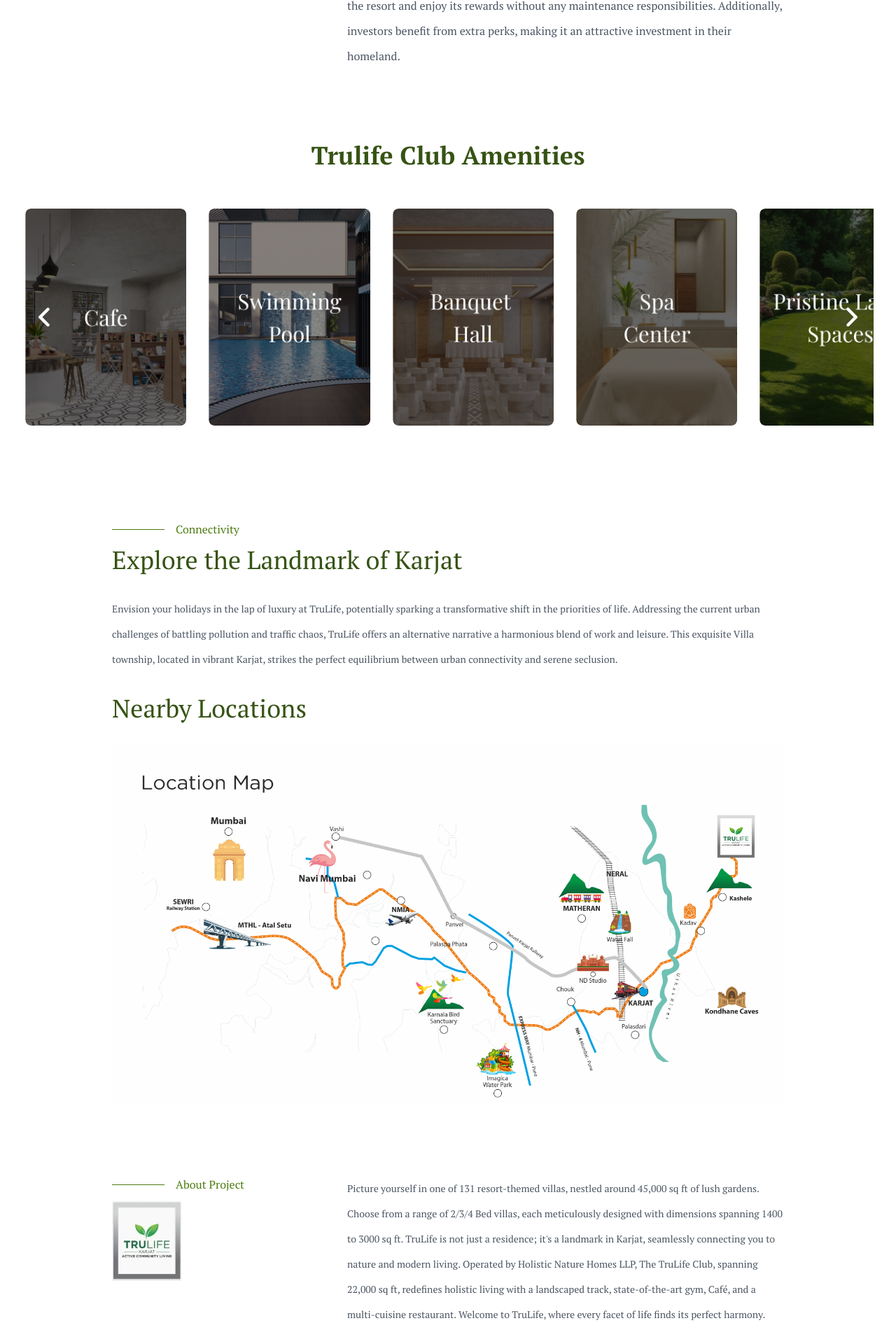
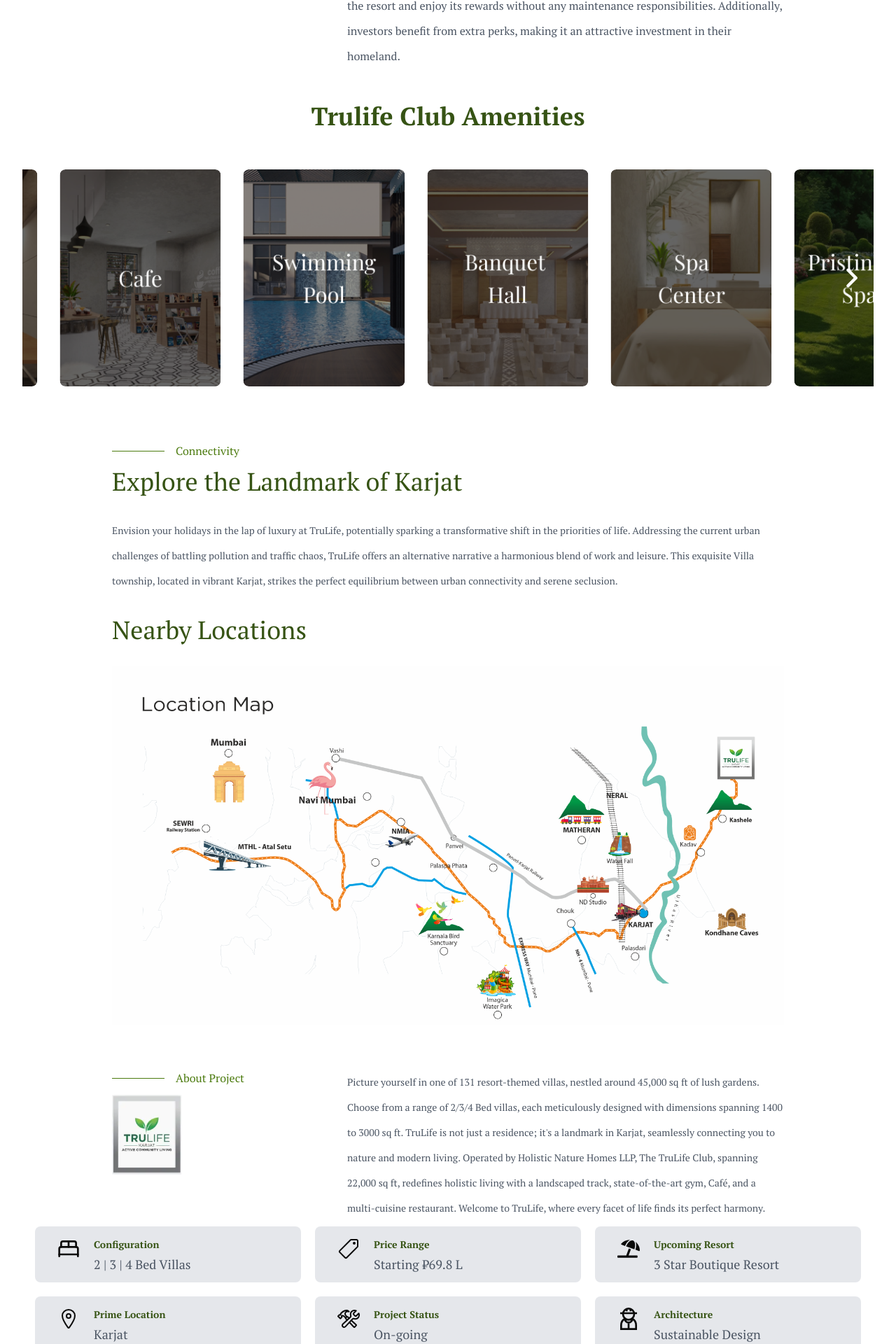
Before and after one commit to dev-kingz/ayassociates, a Next.js app: page /hospitality/trulife-resort in a window 1280 px wide. Shown: the part 874-2794 px from the top of the page at 70% size. Built offline with nearby package versions, Linux system fonts and the light colour scheme.

Commit message:
Optimize image loading in ClubAmenitiesCarousel and TrulifeHeaderCarousel

```diff
--- a/src/app/hospitality/trulife-resort/page.tsx
+++ b/src/app/hospitality/trulife-resort/page.tsx
@@ -67,7 +67,7 @@ const TruLife = () => {
                     <ContactForm />
                 </div>
             </section > */}
-            <section className="ClubAmenities w-[100vw] flex flex-col items-center justify-center self-stretch px-8 sm:py-14 gap-2 sm:gap-8">
+            <section className="ClubAmenities w-[100vw] flex flex-col items-center justify-center self-stretch px-8 gap-2 sm:gap-8">
                 <h2 className="text-2xl sm:text-4xl text-lime-900 font-semibold justify-center items-center ">
                     Trulife Club Amenities
                 </h2>
@@ -94,7 +94,7 @@ const TruLife = () => {
                     className="w-full"
                 />
             </section>
-            <section className="About px-8 sm:px-40 py-4 sm:py-12 flex flex-col sm:flex-row items-start justify-between bg-white gap-5 sm:gap-32 ">
+            <section className="About px-8 sm:px-40 py-2 flex flex-col sm:flex-row items-start justify-between bg-white gap-5 sm:gap-32 ">
                 <div className="flex flex-col gap-6 basis-1/4">
                     <div className="w-full flex-col justify-start items-start inline-flex gap-3">
                         <div className="flex justify-start items-center gap-4">
```
